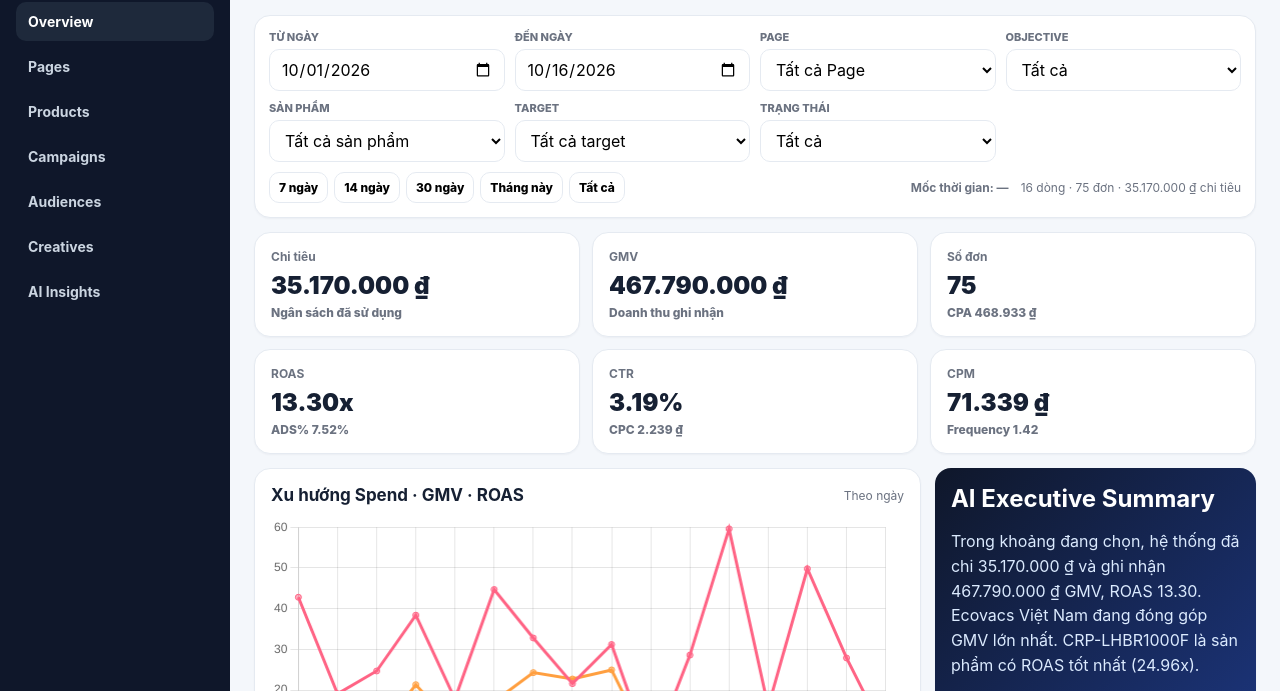
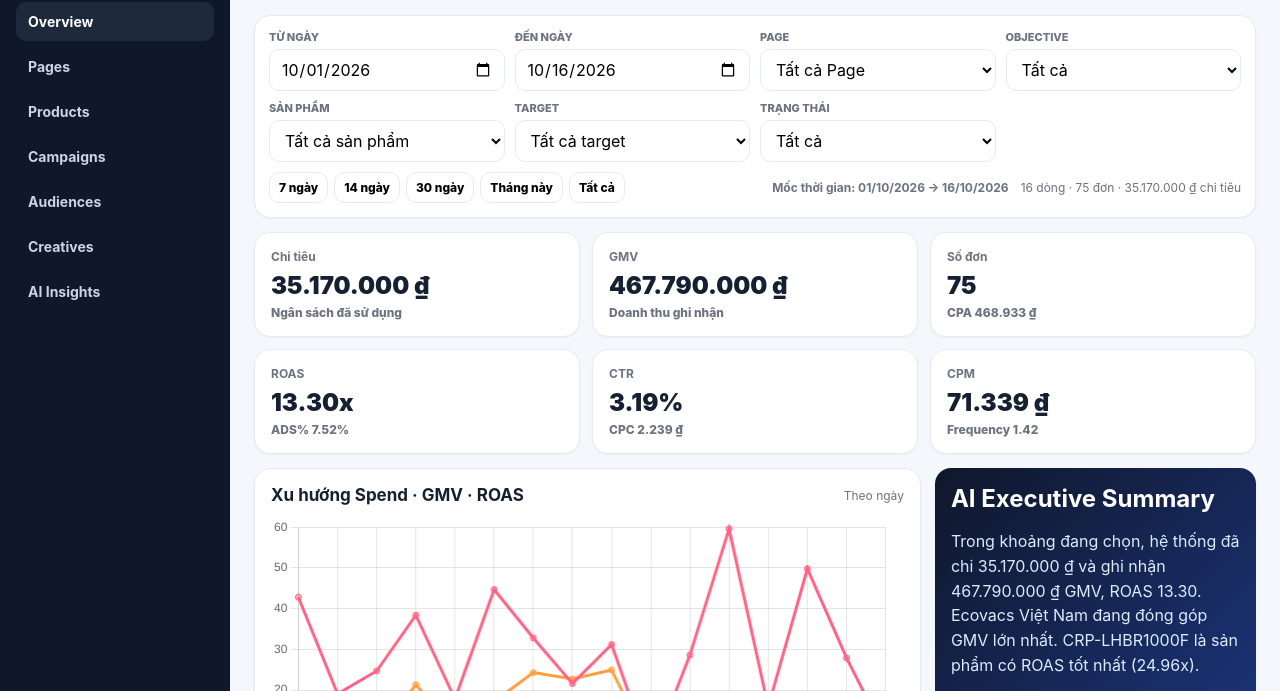
Before and after one commit to ngatpth02-coder/ads-dashboard, a plain HTML site: page meta_ads_dashboard_web/index.html in a window 1280 px wide. Shown: the part 87-778 px from the top of the page. Drawn offline with nearby package versions, Linux system fonts and the light colour scheme.

Commit message:
Load objective and date-range filter patch

```diff
--- a/meta_ads_dashboard_web/index.html
+++ b/meta_ads_dashboard_web/index.html
@@ -52,6 +52,6 @@
     <div class="footer">Dashboard nội bộ · cấu trúc dữ liệu sẵn sàng nối Google Sheets / Supermetrics / Apps Script.</div>
   </main>
 </div>
-<script src="config.js"></script><script src="app.js"></script>
+<script src="config.js"></script><script src="app.js"></script><script src="patch.js"></script>
 </body>
 </html>
```
